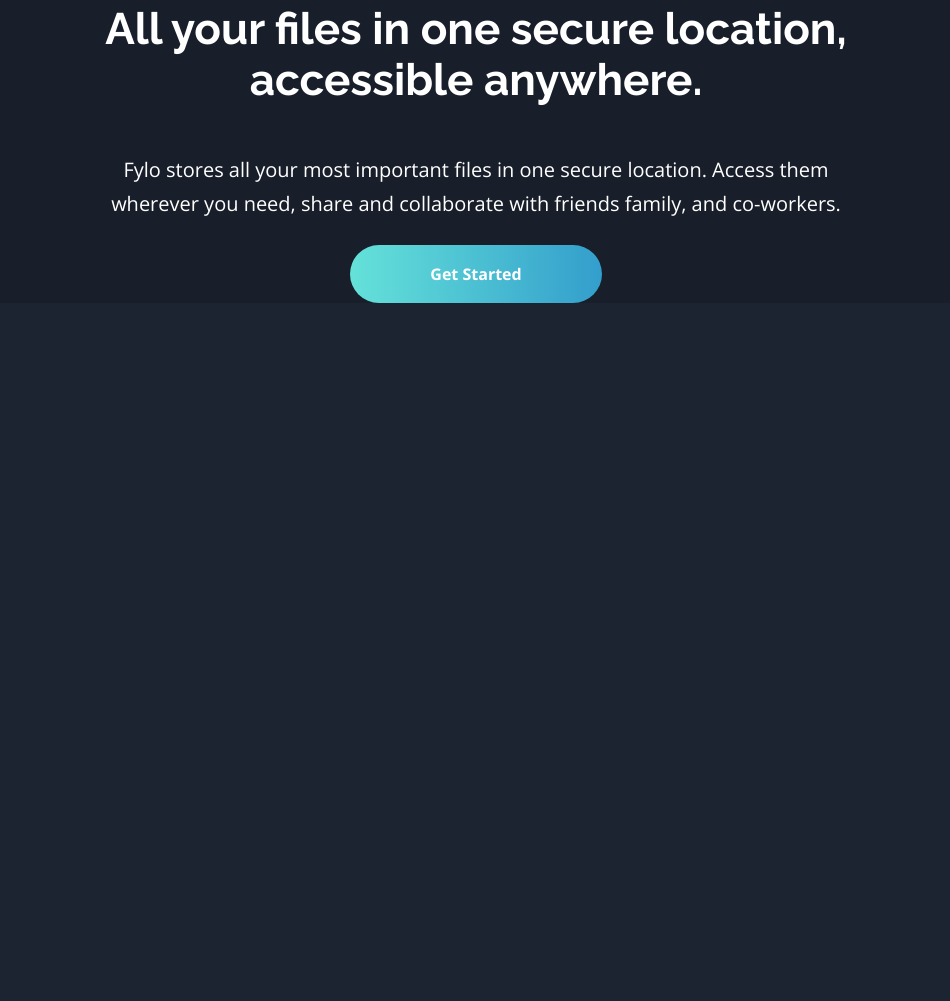
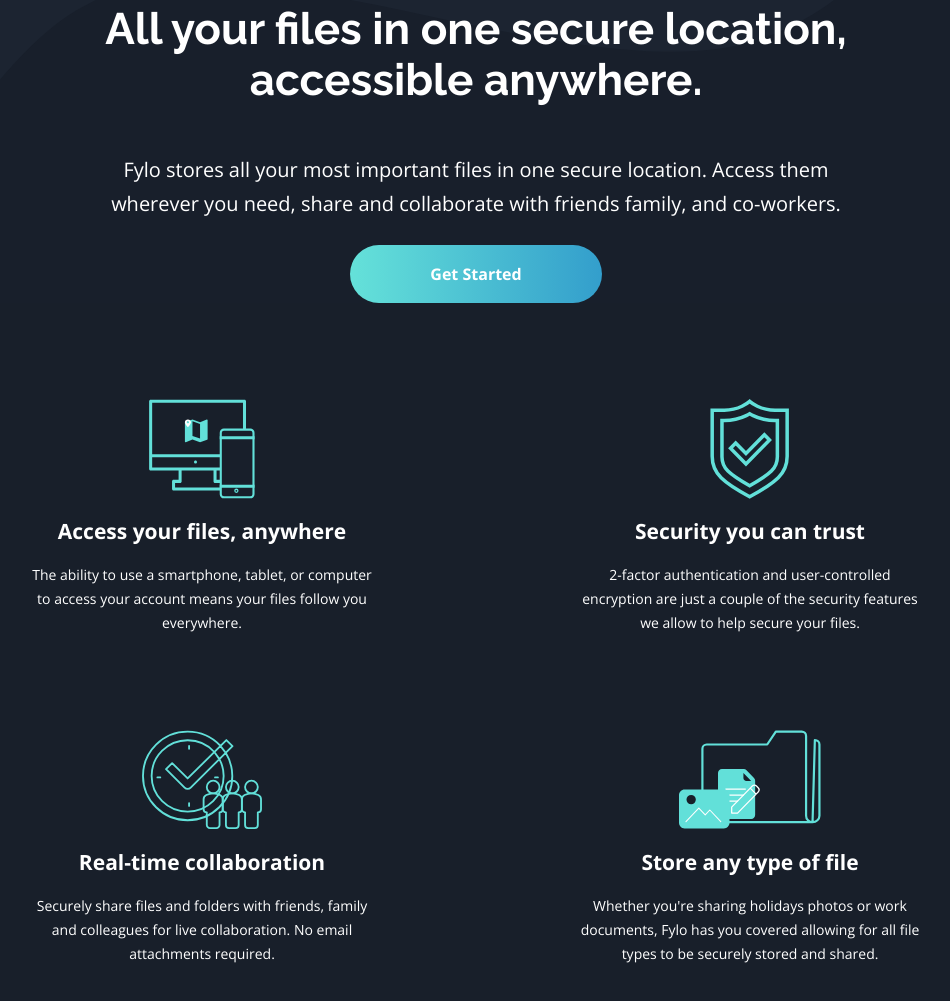
Before and after one commit to kacperkwinta/Fylo-dark-theme-landing-page, a plain HTML site: page index.html in a window 1280 px wide. Shown: the part 759-1760 px from the top of the page, without its empty margins (164-1114 px from the left). Before the commit the page ends 1062 px from the top, so only its background shows below. Drawn offline with nearby package versions, Linux system fonts and the light colour scheme.

Commit message:
section features done

```diff
--- a/index.html
+++ b/index.html
@@ -51,16 +51,61 @@
 					<a href="#" class="btn">Get Started</a>
 				</div>
 			</section>
+
+			<!-- SECTION FEATURES -->
+			<section class="section-features">
+				<div class="container">
+					<div class="feature">
+						<img
+							src="images/icon-access-anywhere.svg"
+							alt=""
+							class="feature-img"
+						/>
+						<h2 class="feature-heading">Access your files, anywhere</h2>
+						<p class="paragraph--small">
+							The ability to use a smartphone, tablet, or computer to access
+							your account means your files follow you everywhere.
+						</p>
+					</div>
+					<div class="feature">
+						<img src="images/icon-security.svg" alt="" class="feature-img" />
+						<h2 class="feature-heading">Security you can trust</h2>
+						<p class="paragraph--small">
+							2-factor authentication and user-controlled encryption are just a
+							couple of the security features we allow to help secure your
+							files.
+						</p>
+					</div>
+					<div class="feature">
+						<img
+							src="images/icon-collaboration.svg"
+							alt=""
+							class="feature-img"
+						/>
+						<h2 class="feature-heading">Real-time collaboration</h2>
+						<p class="paragraph--small">
+							Securely share
+		files and folders with friends, family and colleagues for live
+		collaboration. No email attachments required.
+						</p>
+					</div>
+					<div class="feature">
+						<img
+							src="images/icon-any-file.svg"
+							alt=""
+							class="feature-img"
+						/>
+						<h2 class="feature-heading">Store any type of file</h2>
+						<p class="paragraph--small">
+							Whether
+		you're sharing holidays photos or work documents, Fylo has you covered
+		allowing for all file types to be securely stored and shared.
+						</p>
+					</div>
+				</div>
+			</section>
 		</main>
-		<!--    Access your files, anywhere The ability to use a
-		smartphone, tablet, or computer to access your account means your files
-		follow you everywhere. Security you can trust 2-factor authentication and
-		user-controlled encryption are just a couple of the security features we
-		allow to help secure your files. Real-time collaboration Securely share
-		files and folders with friends, family and colleagues for live
-		collaboration. No email attachments required. Store any type of file Whether
-		you're sharing holidays photos or work documents, Fylo has you covered
-		allowing for all file types to be securely stored and shared. Stay
+		<!--            Stay
 		productive, wherever you are Never let location be an issue when accessing
 		your files. Fylo has you covered for all of your file storage needs.
 		Securely share files and folders with friends, family and colleagues for
--- a/sass/style.scss
+++ b/sass/style.scss
@@ -57,6 +57,10 @@ body {
 	line-height: 1.5;
 }
 
+.paragraph--small {
+	line-height: 1.7;
+}
+
 .btn {
 	&:link,
 	&:visited {
@@ -104,6 +108,7 @@ body {
 				text-decoration: none;
 				color: darken($color-neutral-1, 15);
 				transition: all 0.3s ease;
+				font-size: 1.8rem;
 			}
 
 			&:hover,
@@ -119,7 +124,7 @@ body {
 	text-align: center;
 	background-image: url(../images/bg-curvy-desktop.svg);
 	background-size: cover;
-	background-position-y: 10rem;
+	background-position-y: 30rem;
 	background-position-x: -50rem;
 	background-repeat: no-repeat no-repeat;
 
@@ -141,6 +146,35 @@ body {
 	}
 }
 
+.section-features {
+	padding: 9.6rem 0;
+	background-color: $color-primary-2;
+
+	.container {
+		display: flex;
+		align-items: center;
+		justify-content: space-around;
+		flex-wrap: wrap;
+		max-width: 100rem;
+		gap: 9.6rem;
+		margin: 0 auto;
+
+		.feature {
+			max-width: 35rem;
+			text-align: center;
+			display: flex;
+			flex-direction: column;
+			gap: 1.8rem;
+
+			&-img {
+				display: block;
+				height: 10rem;
+				margin: 0 auto;
+			}
+		}
+	}
+}
+
 // Headings, Call-to-actions, Header Navigation
 // font-family: "Raleway", sans-serif;
 
```
Also changed, not shown: css/style.css.
